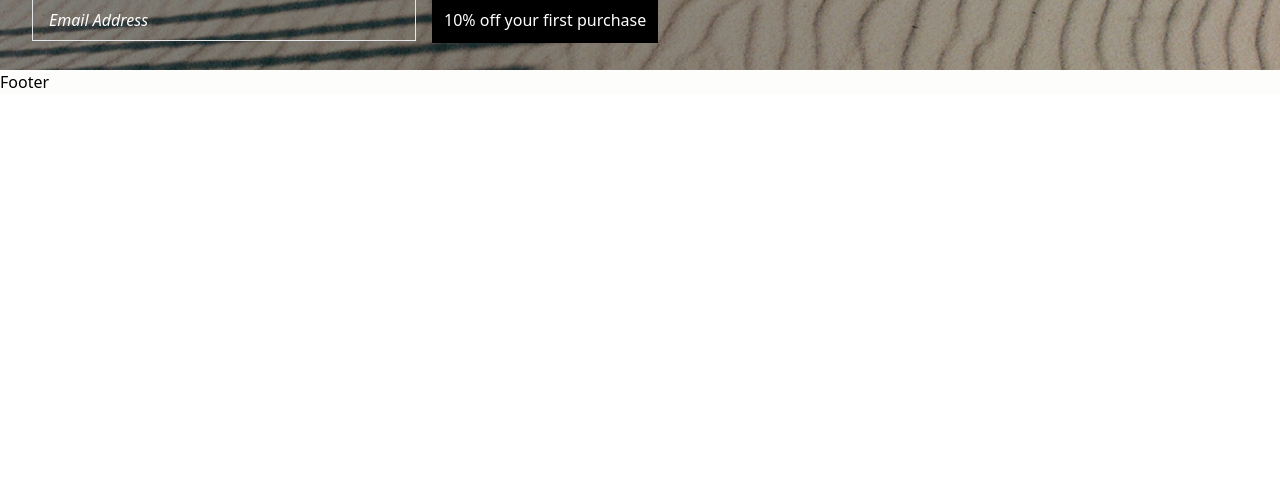
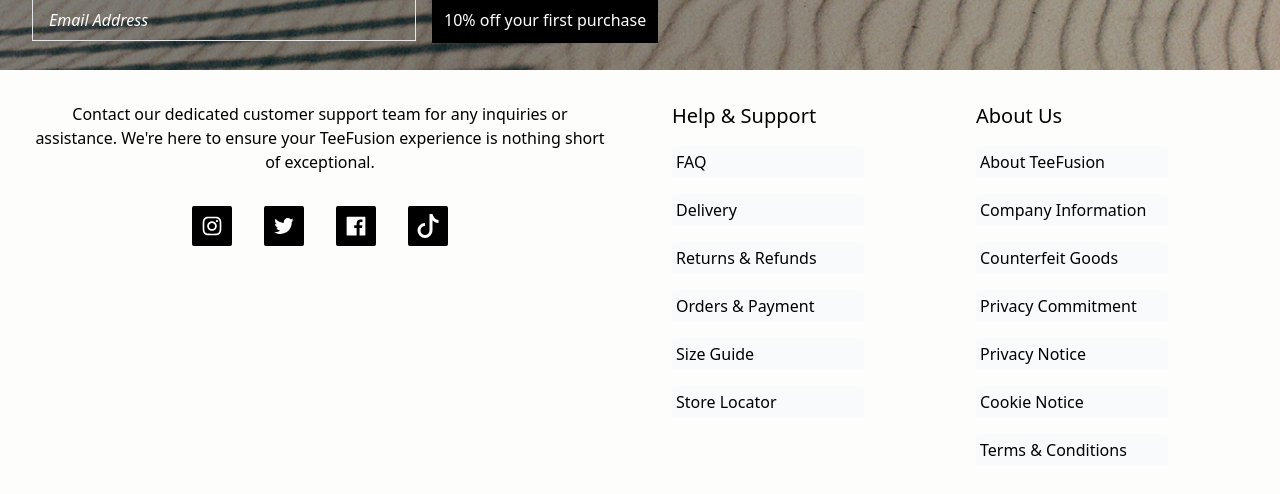
Before and after one commit to OscarSoanes/shopping-cart, a React (Create React App) app: page /#/ in a window 1280 px wide. Shown: the part 1156-1650 px from the top of the page. Before the commit the page ends 1250 px from the top, so only its background shows below. Built offline with nearby package versions, Linux system fonts and the light colour scheme.

Commit message:
Footer added and styled

```diff
--- a/src/components/Footer.tsx
+++ b/src/components/Footer.tsx
@@ -1,7 +1,90 @@
+import {
+  AiOutlineInstagram,
+  AiOutlineTwitter,
+  AiFillFacebook,
+} from "react-icons/ai";
+import { BsTiktok } from "react-icons/bs";
+
 export default function Footer() {
   return (
-    <footer>
-      <p>Footer</p>
+    <footer className='flex flex-col p-8 gap-16 md:flex-row'>
+      <section className='flex-1 grid justify-items-center gap-8 text-center h-max'>
+        <p>
+          Contact our dedicated customer support team for any inquiries or
+          assistance. We're here to ensure your TeeFusion experience is nothing
+          short of exceptional.
+        </p>
+
+        <SocialIcons />
+      </section>
+      <section className='flex-1 flex gap-8 justify-between'>
+        <div className='flex-1'>
+          <h2 className='text-xl mb-4'>Help & Support</h2>
+          <SmallLink
+            locations={[
+              "FAQ",
+              "Delivery",
+              "Returns & Refunds",
+              "Orders & Payment",
+              "Size Guide",
+              "Store Locator",
+            ]}
+          />
+        </div>
+
+        <div className='flex-1'>
+          <h2 className='text-xl mb-4'>About Us</h2>
+          <SmallLink
+            locations={[
+              "About TeeFusion",
+              "Company Information",
+              "Counterfeit Goods",
+              "Privacy Commitment",
+              "Privacy Notice",
+              "Cookie Notice",
+              "Terms & Conditions",
+            ]}
+          />
+        </div>
+      </section>
     </footer>
-  )
+  );
 }
+
+function SocialIcons() {
+  const icons = [
+    { icon: <AiOutlineInstagram />, href: "https://www.instagram.com/" },
+    { icon: <AiOutlineTwitter />, href: "http://twitter.com/" },
+    { icon: <AiFillFacebook />, href: "https://www.facebook.com/" },
+    { icon: <BsTiktok />, href: "https://www.tiktok.com/en/" },
+  ];
+
+  return (
+    <nav className='flex gap-8'>
+      {icons.map((icon, index) => (
+        <a
+          key={index}
+          href={icon.href}
+          className='text-2xl bg-black text-white p-2 rounded-sm hover:bg-gray-700 h-max'
+        >
+          {icon.icon}
+        </a>
+      ))}
+    </nav>
+  );
+}
+
+function SmallLink({ locations }: { locations: Array<String> }) {
+  return (
+    <ul className='flex flex-col gap-4'>
+      {locations.map((location, index) => (
+        <li
+          key={index}
+          className='cursor-not-allowed bg-gray-50 p-1 rounded hover:bg-gray-100 w-48'
+        >
+          {location}
+        </li>
+      ))}
+    </ul>
+  );
+}
```
